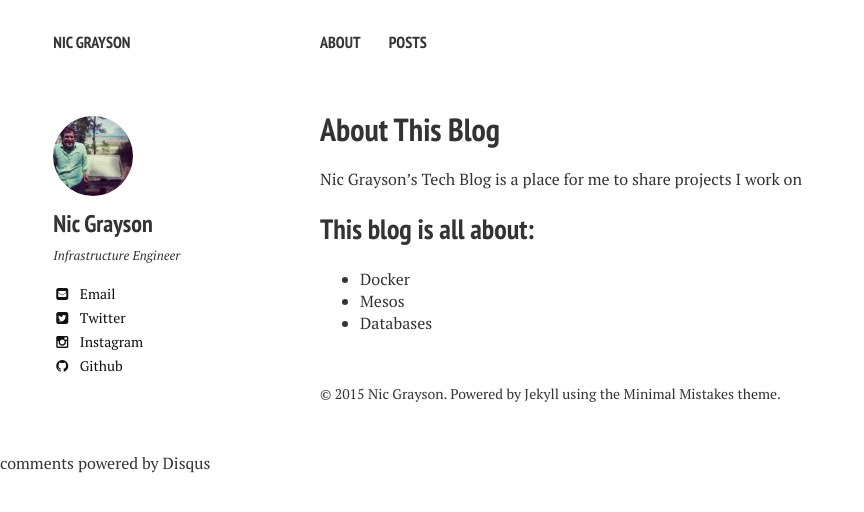
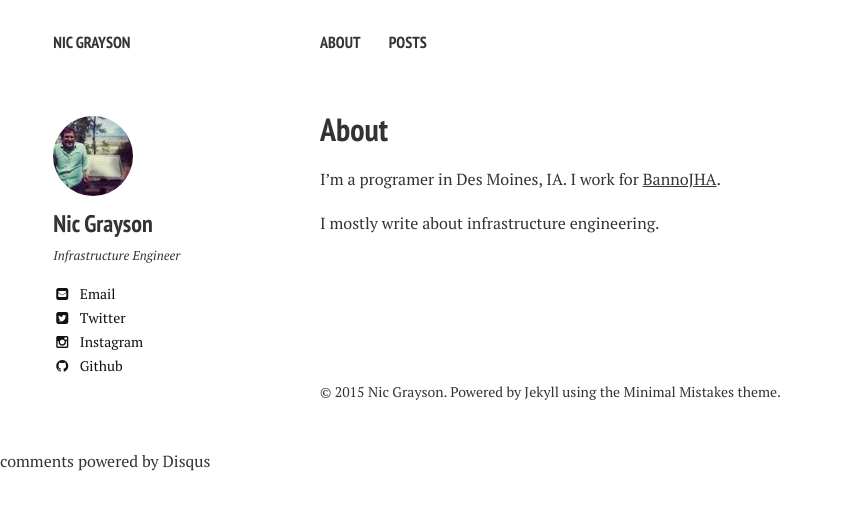
Before and after one commit to nicgrayson/nicgrayson.github.io, a Jekyll site: the page built from about/index.md, in a window 1280 px wide. Shown: the top 512 px of the page, without its empty margins (0-864 px from the left). Built offline with Jekyll 4.4.1, drawn with Linux system fonts in a browser that asks for light colours; nearby versions of some CDN libraries; comment, search, counter and statistics services are not loaded.

Commit message:
changed about page

```diff
--- a/about/index.md
+++ b/about/index.md
@@ -1,15 +1,11 @@
 ---
 layout: page
-title: About This Blog
+title: About
 tags: [about]
 comments: true
 
 ---
 
-Nic Grayson's Tech Blog is a place for me to share projects I work on
-
-## This blog is all about:
-
-* Docker
-* Mesos
-* Databases
+I'm a programer in Des Moines, IA. I work for [BannoJHA](https://banno.com).
+<br><br>
+I mostly write about infrastructure engineering.
```
